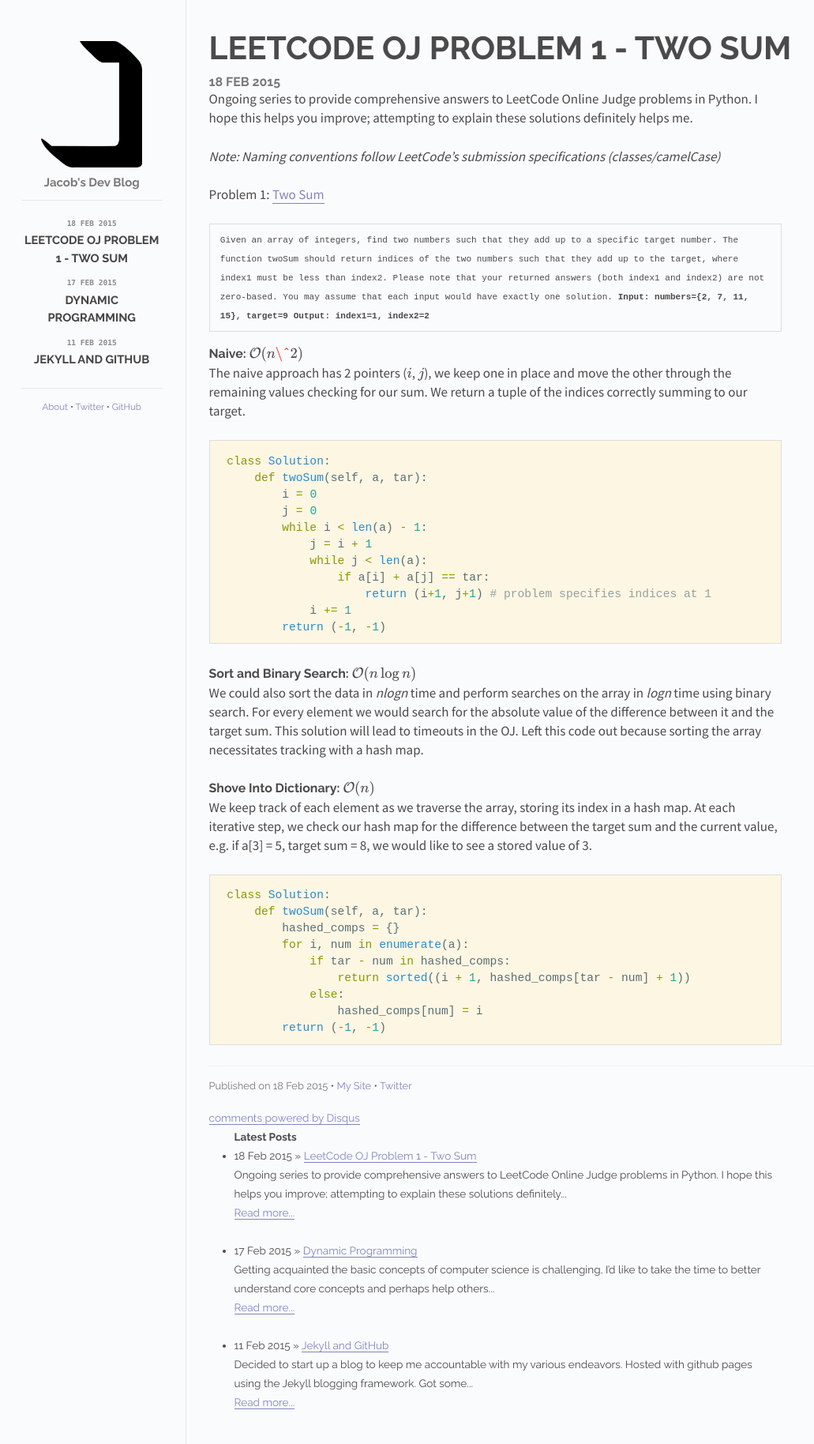
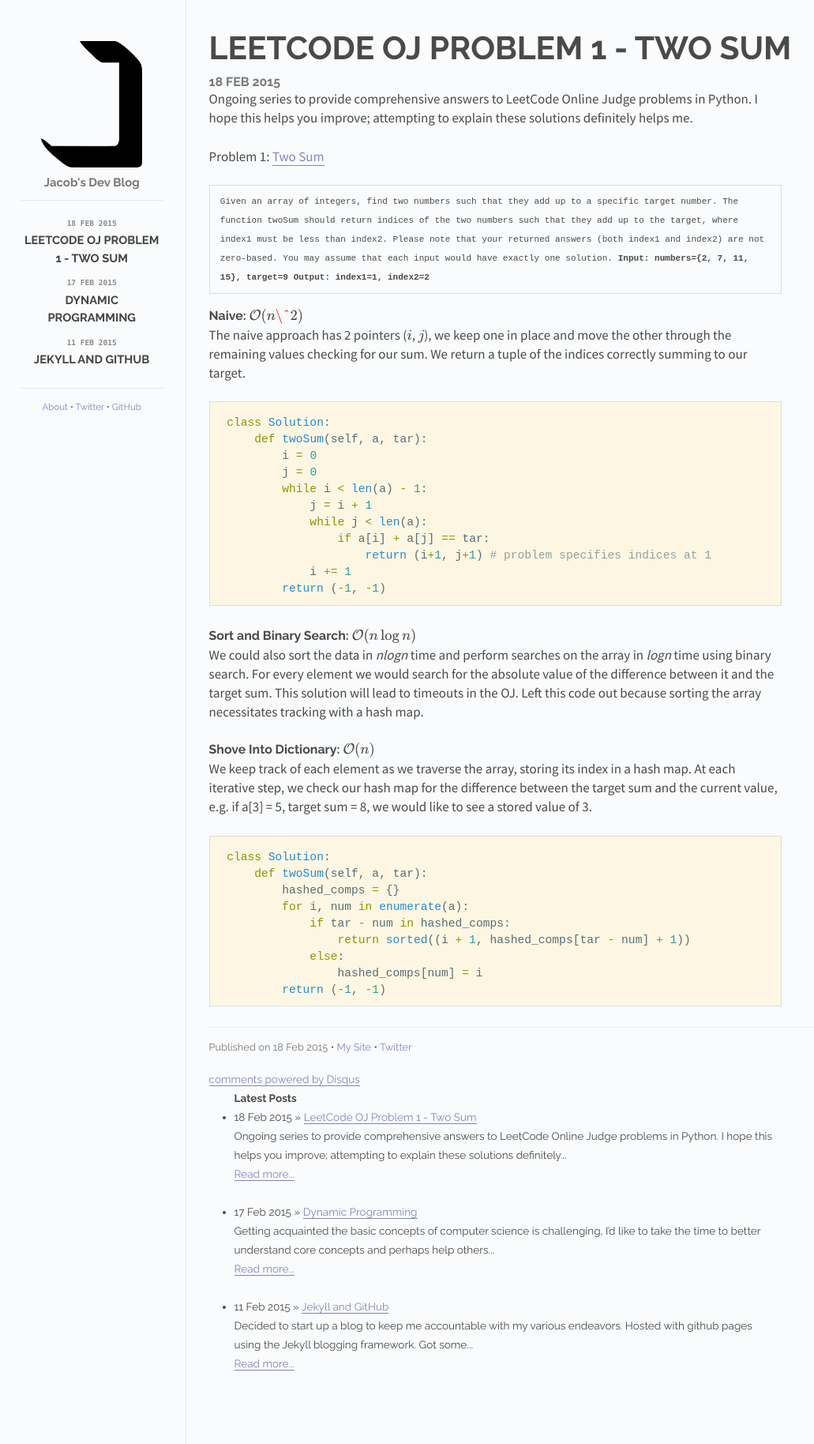
Before and after one commit to jancojt/jancojt.github.io, a Jekyll site: the page built from _posts/2015-02-18-leetcode-001.md, in a window 1280 px wide. Shown: the whole page at 79% size, without its empty margins (123-1154 px from the left). Built offline with Jekyll 4.4.1, drawn with Linux system fonts in a browser that asks for light colours; Markdown is read by kramdown in place of the engine named in the settings; formulas are drawn with MathJax 3; comment, search, counter and statistics services are not loaded.

Commit message:
leetcode

```diff
--- a/_posts/2015-02-18-leetcode-001.md
+++ b/_posts/2015-02-18-leetcode-001.md
@@ -8,7 +8,6 @@ categories: posts
 Ongoing series to provide comprehensive answers to LeetCode Online Judge problems in Python.
 I hope this helps you improve; attempting to explain these solutions definitely helps me.
 
-*Note: Naming conventions follow LeetCode's submission specifications (classes/camelCase)*
 
 Problem 1: [Two Sum](https://oj.leetcode.com/problems/two-sum/)
 
```
